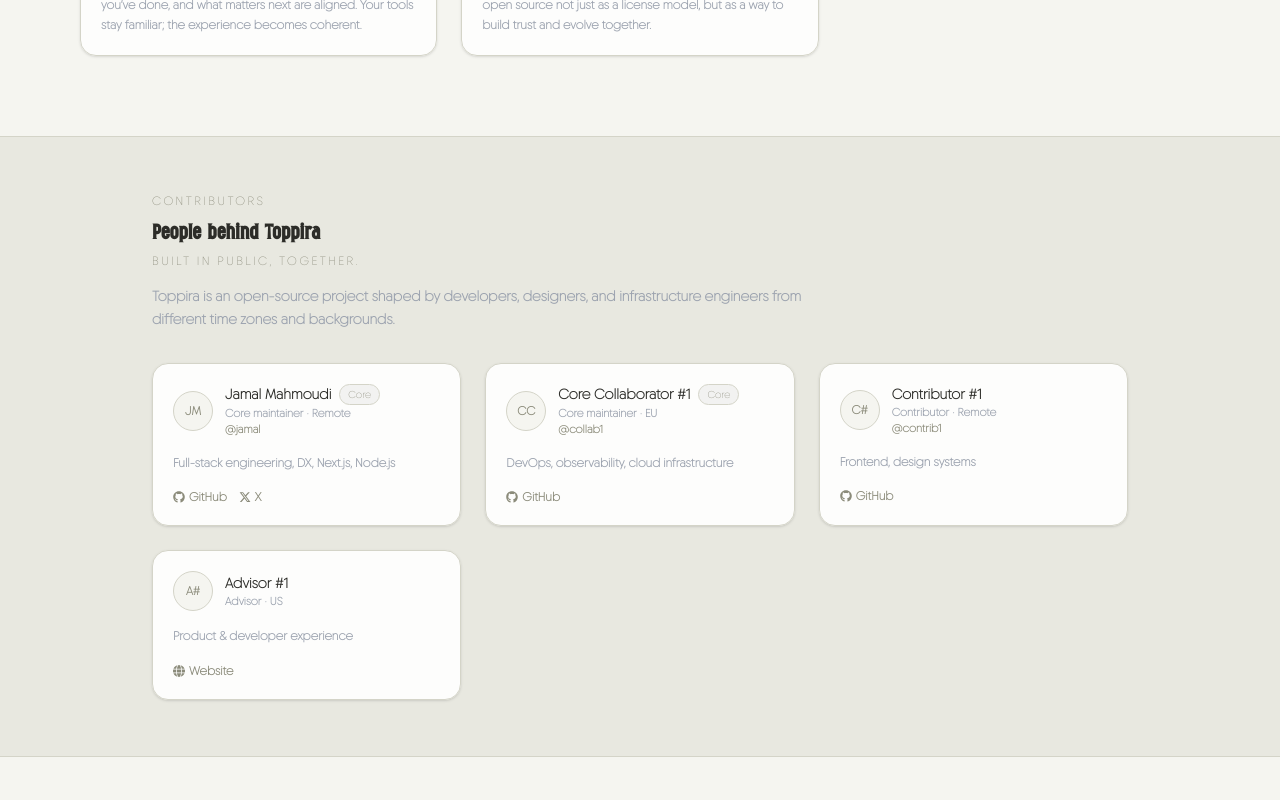
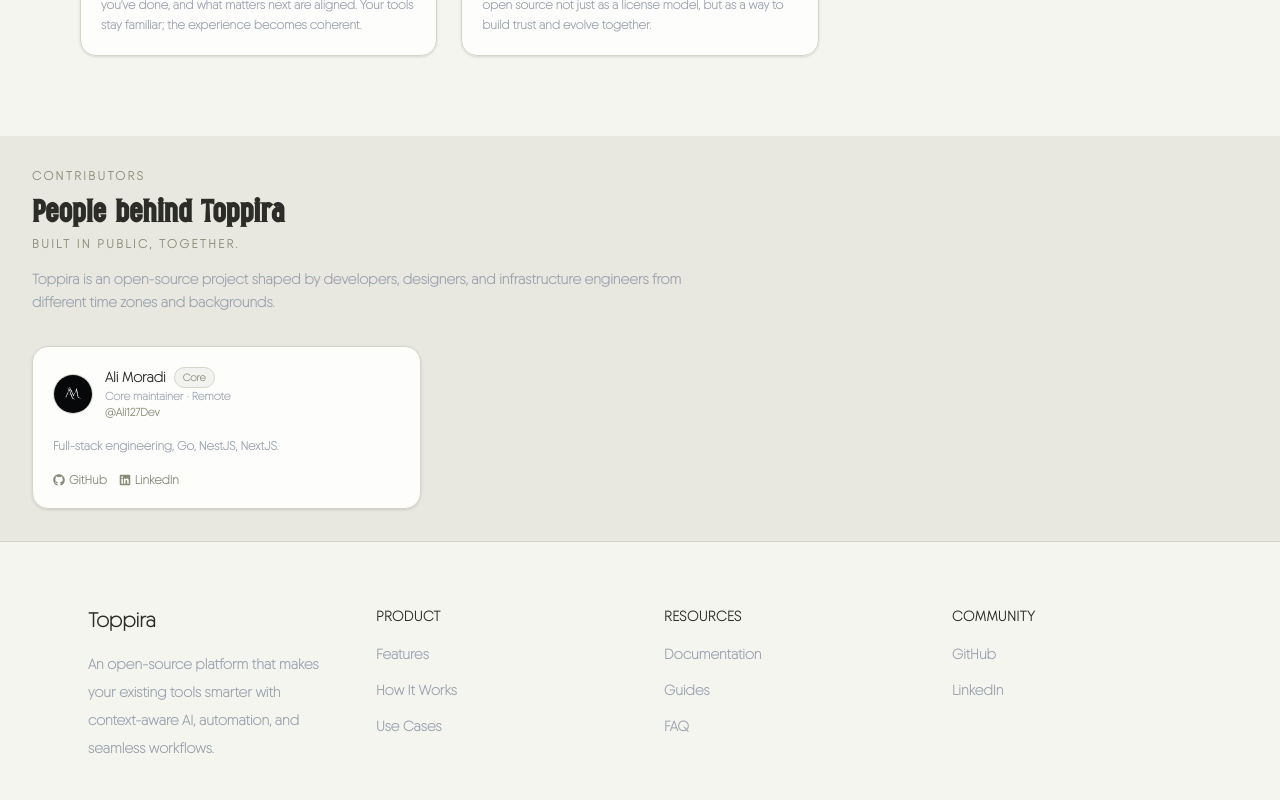
Before and after one commit to Toppira-Official/Toppira, a React (Vite) app: page /about in a window 1280 px wide. Shown: the part 1240-2040 px from the top of the page. Built offline with nearby package versions, Linux system fonts and the light colour scheme.

Commit message:
fix: fix contributors

```diff
--- a/src/features/about/components/contributors.tsx
+++ b/src/features/about/components/contributors.tsx
@@ -1,30 +1,26 @@
+import type React from 'react';
 import { contributors_data } from '../data/contributors';
 import type { Contributor } from '../types/contributors';
-import { FaGithub, FaGlobe, FaXTwitter } from 'react-icons/fa6';
+import { FaGithub, FaGlobe, FaLinkedin, FaXTwitter } from 'react-icons/fa6';
 
-export function ContributorsSection() {
+export const ContributorsSection: React.FC = () => {
   const { eyebrow, title, subtitle, description, contributors } =
     contributors_data;
 
   return (
-    <section className="bg-foreground border-border border-t">
-      <div className="mx-auto max-w-5xl px-6 py-14">
+    <section className="bg-foreground border-border">
+      <div className="container py-8">
         <div className="max-w-2xl">
           {eyebrow && (
-            <p className="text-accent text-xs font-medium tracking-[0.2em] uppercase">
+            <p className="text-accent text-xs tracking-[0.2em] uppercase">
               {eyebrow}
             </p>
           )}
 
-          <h2
-            className="text-primary mt-2 text-xl font-semibold md:text-2xl"
-            style={{ fontFamily: 'var(--font-ernesto)' }}
-          >
-            {title}
-          </h2>
+          <h2 className="text-primary font-ernesto mt-2 text-4xl">{title}</h2>
 
           {subtitle && (
-            <p className="text-accent mt-1 text-xs font-medium tracking-[0.2em] uppercase">
+            <p className="text-accent mt-1 text-xs tracking-[0.2em] uppercase">
               {subtitle}
             </p>
           )}
@@ -44,13 +40,13 @@ export function ContributorsSection() {
       </div>
     </section>
   );
-}
+};
 
 interface ContributorCardProps {
   contributor: Contributor;
 }
 
-function ContributorCard({ contributor }: ContributorCardProps) {
+const ContributorCard: React.FC<ContributorCardProps> = ({ contributor }) => {
   const {
     name,
     handle,
@@ -58,6 +54,7 @@ function ContributorCard({ contributor }: ContributorCardProps) {
     location,
     expertise,
     githubUrl,
+    linkedinUrl,
     twitterUrl,
     websiteUrl,
     avatarUrl,
@@ -81,16 +78,16 @@ function ContributorCard({ contributor }: ContributorCardProps) {
             className="border-border h-10 w-10 rounded-full border object-cover"
           />
         ) : (
-          <div className="border-border bg-background text-accent flex h-10 w-10 items-center justify-center rounded-full border text-xs font-semibold">
+          <div className="border-border bg-background text-accent flex h-10 w-10 items-center justify-center rounded-full border text-xs">
             {initials}
           </div>
         )}
 
         <div className="flex flex-col">
           <div className="flex items-center gap-2">
-            <h3 className="text-primary text-sm font-semibold">{name}</h3>
+            <h3 className="text-primary text-sm">{name}</h3>
             {isCore && (
-              <span className="border-border bg-primary/5 text-accent rounded-full border px-2 py-0.5 text-[10px] font-medium">
+              <span className="border-border bg-primary/5 text-accent rounded-full border px-2 py-0.5 text-[10px]">
                 Core
               </span>
             )}
@@ -107,7 +104,7 @@ function ContributorCard({ contributor }: ContributorCardProps) {
         <p className="text-muted mt-4 text-xs leading-relaxed">{expertise}</p>
       )}
 
-      {(githubUrl || twitterUrl || websiteUrl) && (
+      {(githubUrl || linkedinUrl || twitterUrl || websiteUrl) && (
         <div className="text-accent mt-4 flex items-center gap-3 text-xs">
           {githubUrl && (
             <a
@@ -118,6 +115,17 @@ function ContributorCard({ contributor }: ContributorCardProps) {
             >
               <FaGithub className="h-3 w-3" />
               <span>GitHub</span>
+            </a>
+          )}
+          {linkedinUrl && (
+            <a
+              href={linkedinUrl}
+              target="_blank"
+              rel="noreferrer"
+              className="hover:text-primary inline-flex items-center gap-1"
+            >
+              <FaLinkedin className="h-3 w-3" />
+              <span>LinkedIn</span>
             </a>
           )}
           {twitterUrl && (
@@ -146,4 +154,4 @@ function ContributorCard({ contributor }: ContributorCardProps) {
       )}
     </article>
   );
-}
+};
--- a/src/features/about/data/contributors.ts
+++ b/src/features/about/data/contributors.ts
@@ -1,4 +1,6 @@
-import type { ContributorsSectionData } from "../types/contributors";
+import type { ContributorsSectionData } from '../types/contributors';
+
+import aliMoradiProfile from '~assets/profiles/ali_moradi.jpg';
 
 export const contributors_data: ContributorsSectionData = {
   eyebrow: 'Contributors',
@@ -9,41 +11,15 @@ export const contributors_data: ContributorsSectionData = {
   contributors: [
     {
       id: '1',
-      name: 'Jamal Mahmoudi',
-      handle: '@jamal',
+      name: 'Ali Moradi',
+      handle: '@Ali127Dev',
       role: 'Core maintainer',
-      expertise: 'Full-stack engineering, DX, Next.js, Node.js',
+      expertise: 'Full-stack engineering, Go, NestJS, NextJS.',
       location: 'Remote',
-      githubUrl: 'https://github.com/your-github',
-      twitterUrl: 'https://x.com/your-handle',
+      githubUrl: 'https://github.com/Ali127Dev',
+      linkedinUrl: 'https://www.linkedin.com/in/Ali127Dev',
+      avatarUrl: aliMoradiProfile,
       isCore: true,
-    },
-    {
-      id: '2',
-      name: 'Core Collaborator #1',
-      handle: '@collab1',
-      role: 'Core maintainer',
-      expertise: 'DevOps, observability, cloud infrastructure',
-      location: 'EU',
-      githubUrl: 'https://github.com/example',
-      isCore: true,
-    },
-    {
-      id: '3',
-      name: 'Contributor #1',
-      handle: '@contrib1',
-      role: 'Contributor',
-      expertise: 'Frontend, design systems',
-      location: 'Remote',
-      githubUrl: 'https://github.com/example2',
-    },
-    {
-      id: '4',
-      name: 'Advisor #1',
-      role: 'Advisor',
-      expertise: 'Product & developer experience',
-      location: 'US',
-      websiteUrl: 'https://example.com',
     },
   ],
 };
--- a/src/features/about/types/contributors.d.ts
+++ b/src/features/about/types/contributors.d.ts
@@ -9,6 +9,7 @@ export interface Contributor {
   location?: string;
   expertise?: string;
   githubUrl?: string;
+  linkedinUrl?: string;
   twitterUrl?: string;
   websiteUrl?: string;
   isCore?: boolean;
```
Also changed, not shown: src/assets/profiles/ali_moradi.jpg (added).
